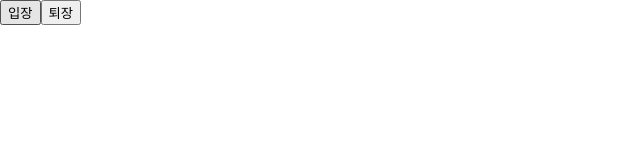
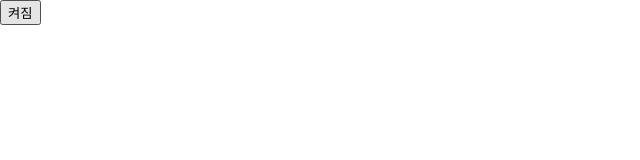
Before and after one commit to seohyun1001/React_240513, a React (Create React App) app in the folder my-app/: page / in a window 1280 px wide. Shown: the top 160 px of the page, without its empty margins (0-640 px from the left). Built offline with nearby package versions, Linux system fonts and the light colour scheme.

Commit message:
15:50 / event handler 추가

```diff
--- /dev/null
+++ b/my-app/src/08.이벤트핸들링/Toggle.jsx
@@ -0,0 +1,25 @@
+import React from "react";
+
+class Toggle extends React.Component {
+    constructor(props) {
+        super(props);
+        this.state = {isToggleOn : true};
+        this.handleClick = this.handleClick.bind(this);
+    }
+
+    handleClick() {
+        this.setState(prevState => ({
+            isToggleOn: !prevState.isToggleOn
+        }))
+    }
+
+    render() {
+        return (
+            <button onClick={this.handleClick}>
+                {this.state.isToggleOn? '켜짐' : '꺼짐'}
+            </button>
+        )
+    };
+}
+
+export default Toggle;
--- /dev/null
+++ b/my-app/src/08.이벤트핸들링/Toggle2.jsx
@@ -0,0 +1,23 @@
+import React, {useState} from "react";
+
+function Toggle2(props) {
+    const [isToggleOn, setIsToggleOn] = useState(true);
+
+    // 방법1 : 함수 안의 함수로 정의
+    // function handleClick() {
+    //     setIsToggleOn((isToggleOn) => !isToggleOn);
+    // }
+
+    // 방법2 : arrow function을 사용하여 정의
+    const handleClick = () =>{
+        setIsToggleOn((isToggleOn) => !isToggleOn);
+    }
+
+    return (
+        <button onClick={handleClick}>
+            {isToggleOn ? "켜짐" : "꺼짐"}
+        </button>
+    )
+}
+
+export default Toggle2;
--- a/my-app/src/index.js
+++ b/my-app/src/index.js
@@ -16,6 +16,8 @@ import Info from './07.Hooks/info';
 import Average from './07.Hooks/Average';
 import Accommodate from './07.Hooks/Accommodate';
 import Say from './08.이벤트핸들링/Say';
+import Toggle from './08.이벤트핸들링/Toggle';
+import Toggle2 from './08.이벤트핸들링/Toggle2';
 
 const root = ReactDOM.createRoot(document.getElementById('root'));
 
@@ -44,7 +46,10 @@ root.render(
     {/* <Accommodate /> */}
 
 {/* 8장 */}
-    <Say />
+    {/* <Say /> */}
+    {/* <Toggle /> */}
+    <Toggle2 />
+
 
   </React.StrictMode>
 )
```
Also changed, not shown: 1 other file (tests, documents, lock files or other folders).
